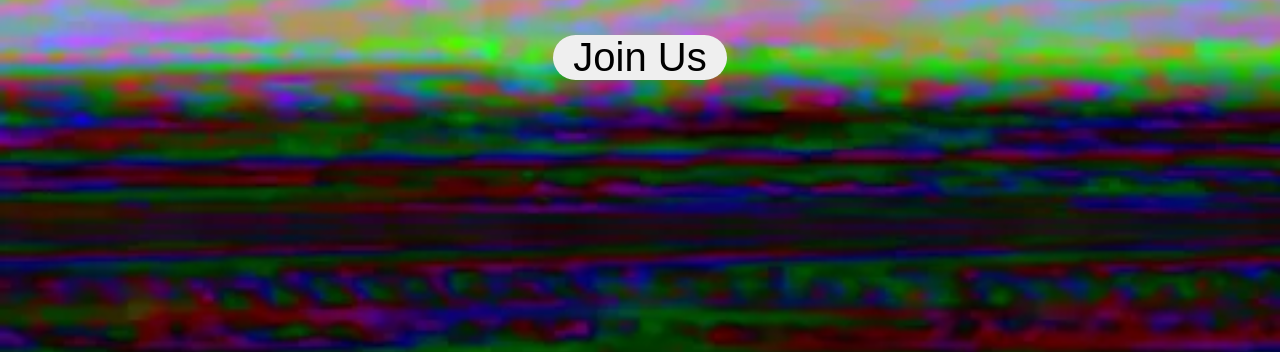
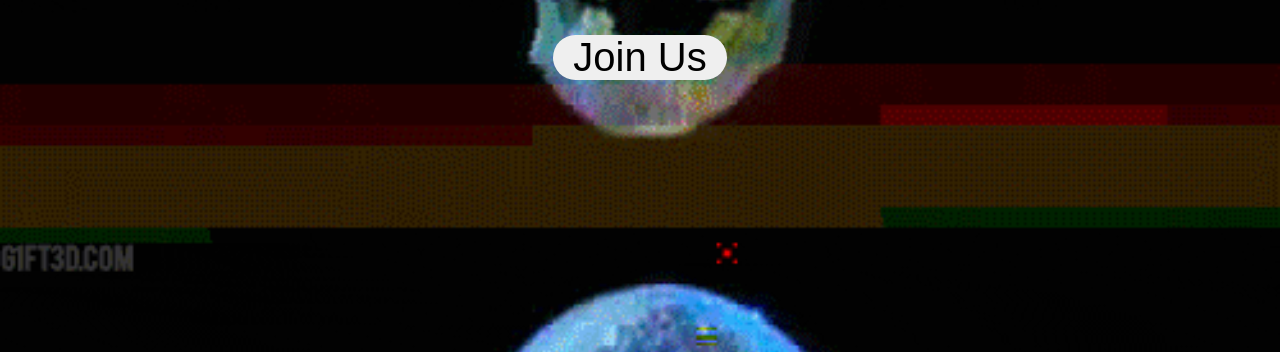
Before and after one commit to JowanJomon/Hacked, a plain HTML site: page index.html in a window 1280 px wide. Shown: the part 448-800 px from the top of the page. Drawn offline with Linux system fonts and the light colour scheme; a web font is replaced by a local one.

Commit message:
Fixed the layout

```diff
--- a/style.css
+++ b/style.css
@@ -6,7 +6,7 @@
 }
 
 .hacked {
-  background-image: url("/assets/giphy.webp");
+  background-image: url("/assets/giphy.gif");
   background-size: contain;
   height: 1420px;
   text-align: center;
```
